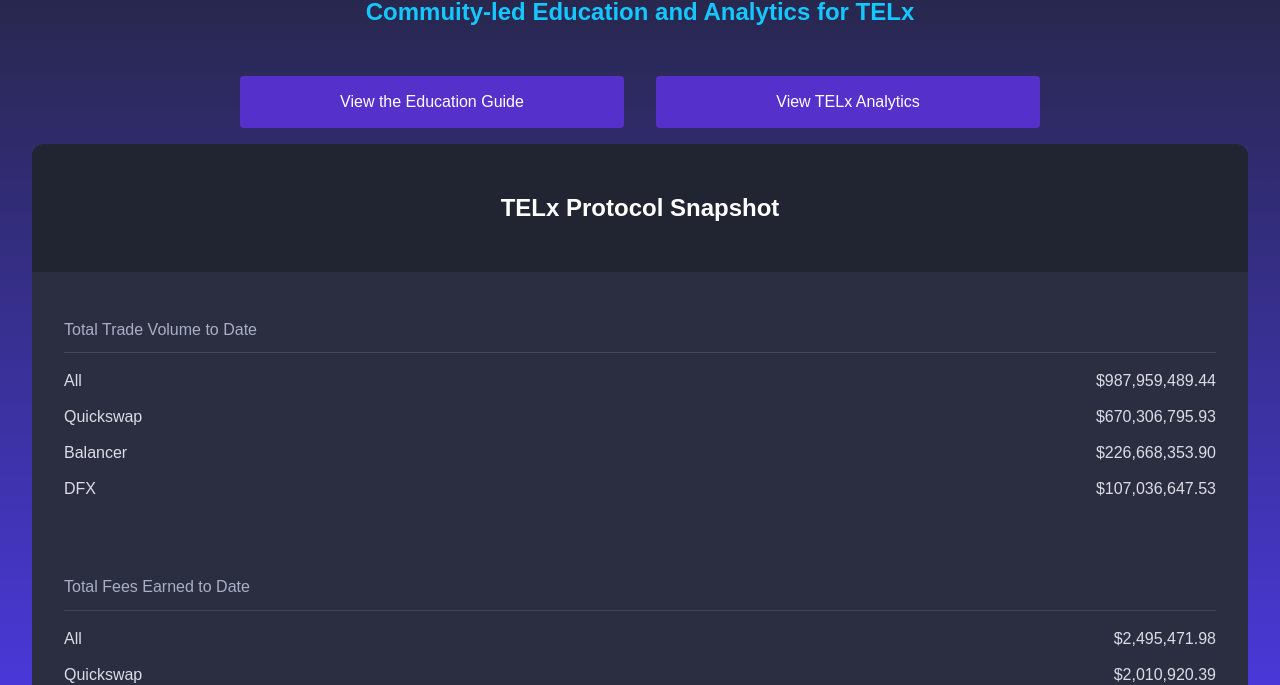
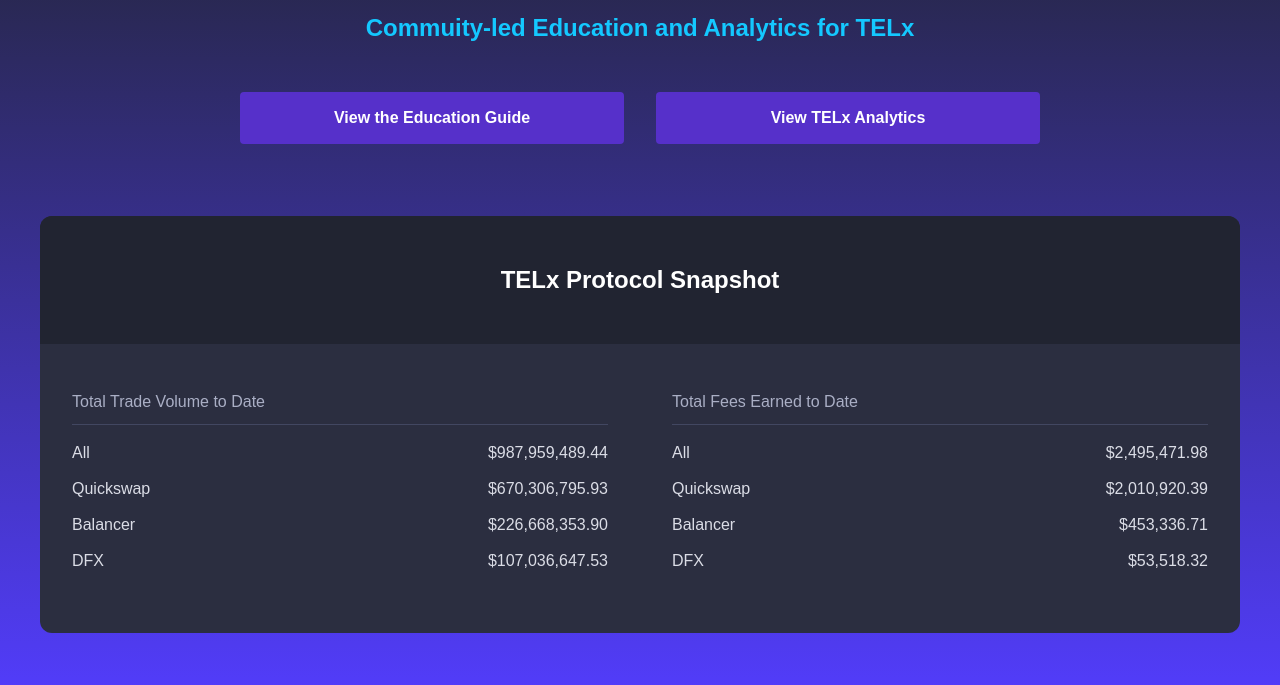
Before and after one commit to Telcoin-Association/telx-community, a Next.js app: page / in a window 1280 px wide. Shown: the part 226-911 px from the top of the page. Built offline with nearby package versions, Linux system fonts and the light colour scheme; a web font is replaced by a local one.

Commit message:
majority of desktop styles for home

```diff
--- a/pages/index.tsx
+++ b/pages/index.tsx
@@ -45,6 +45,8 @@
 
         <div className="home-hero">
 
+          <div className="home-hero-inner">
+
             <div className="home-hero-titles">
               <h1>TELx Community</h1>
               <h2>Commuity-led Education and Analytics for TELx</h2>
@@ -68,6 +70,8 @@
             </div>
 
             <AnalyticsSnapshot />
+
+          </div>
         </div>
 
         <section className="home-intro-and-twitter">
--- a/sass/components/_navigation.scss
+++ b/sass/components/_navigation.scss
@@ -54,6 +54,10 @@
     .nsi-menu-items {
       width: 100%;
       padding: 0;
+
+      a {
+        font-weight: bold;
+      }
     }
   }
   h1 {
--- a/sass/pages/_home.scss
+++ b/sass/pages/_home.scss
@@ -8,15 +8,36 @@
     background: $gradientDarkPurple;
     padding: 64px 20px;
 
+    @media(min-width: $md) {
+      padding: 80px 32px;
+    }
+
+    @media(min-width: $xl) {
+      .home-hero-inner {
+        max-width: 1200px;
+        margin: 0 auto;
+      }
+    }
+
+    @media(min-width: $xxl) {
+      padding: 96px 32px;
+      .home-hero-inner {
+        // max-width: 1440px;
+        margin: 0 auto;
+      }
+    }
+
+    .analytics-section-body {
+      @media(min-width: $xl) {
+        grid-template-columns: repeat(2, 1fr) !important;
+      }
+    }
+
     .home-hero-titles {
       margin: 0 0 48px;
       @media(min-width: $md) {
         margin: 0 0 48px;
       }
-    }
-
-    @media(min-width: $md) {
-      padding: 64px 32px;
     }
 
     .home-hero-ctas {
@@ -27,14 +48,17 @@
         border-radius: 4px;
         background-color: $purple;
         color: $white;
-        // border: solid 1px $white;
+        font-weight: bold;
+        &:hover {
+          background-color: $communityBlue;
+        }
       }
-      @media(min-width: $lg) {
+      @media(min-width: $md) {
         display: grid;
         grid-template-columns: repeat(2, 1fr);
         grid-gap: 32px;
         max-width: 800px;
-        margin: 16px auto 0;
+        margin: 32px auto 56px;
       }
       .link-telx {
         @media(min-width: $lg) {
@@ -110,27 +134,15 @@
   @media(min-width: $lg) {
     display: grid;
     grid-template-columns: 2fr 1fr;
+    padding: 0;
   }
 
   .home-intro-inner {
     margin: 0 0 64px;
   }
 
-
-  .home-twitter {
-    max-width: 480px;
-    width: 100%;
-    margin: 0 auto;
-  }
-}
-
-
-
-
-@media(min-width: $lg) {
-  .home-intro-and-twitter {
-
-    .home-intro {
+  .home-intro {
+    @media(min-width: $md) {
       min-height: 480px;
       display: flex;
       align-items: center;
@@ -145,8 +157,11 @@
         }
       }
     }
-    .home-twitter {
-      background-color: $white;
-    }
+  }
+  .home-twitter {
+    background-color: $white;
+    max-width: 480px;
+    width: 100%;
+    margin: 0 auto;
   }
 }
```
Lines whose indentation alone changed are shown as unchanged.
